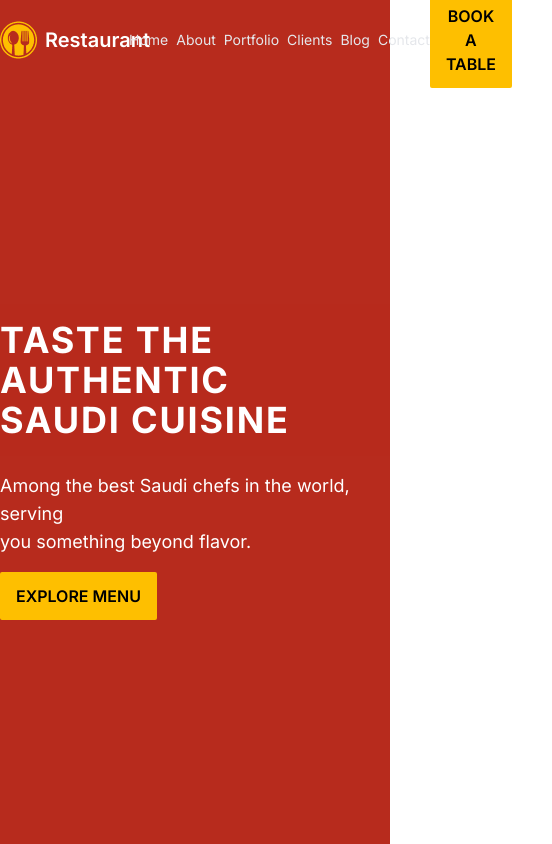
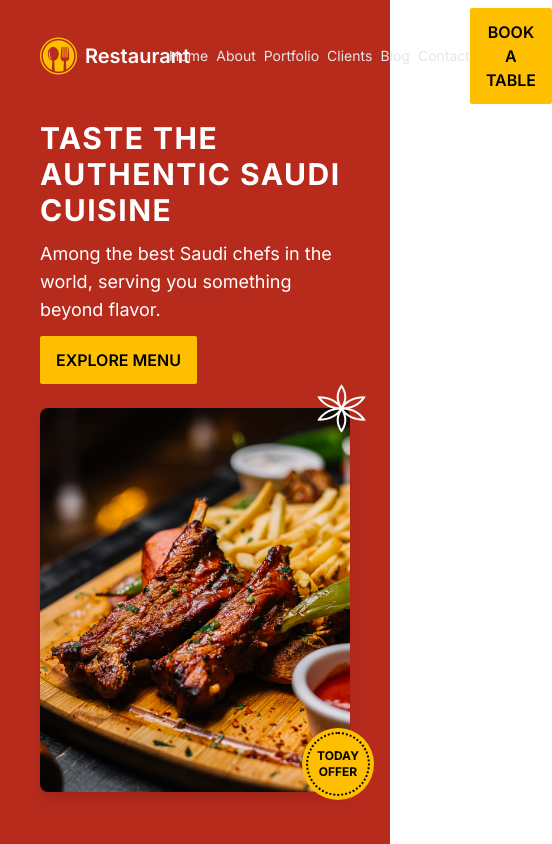
Before and after one commit to AktherHosen/Restaurant, a React (Vite) app: page / in a window 390 px wide. Shown: the top 844 px of the page, 552 px wide, since content can reach past the window. Built offline with nearby package versions, Linux system fonts and the light colour scheme.

Commit message:
Banner responsive complete

```diff
--- a/src/components/Home/Banner.jsx
+++ b/src/components/Home/Banner.jsx
@@ -4,30 +4,30 @@ import PrimaryButton from "../Button/PrimaryButton";
 import StarImg from "../../assets/star.png";
 const Banner = () => {
   return (
-    <div className="container mx-auto flex items-center h-[calc(100vh-80px)] relative">
-      <div className="space-y-4 relative z-20 rounded-lg lg:-mr-20">
-        <h1 className="text-4xl lg:text-6xl font-bold tracking-wider text-white bg-[#b72b1d] bg-opacity-50 inline-block  py-4 pr-4">
-          TASTE THE AUTHENTIC <br /> SAUDI CUISINE
+    <div className=" mx-auto flex flex-col lg:flex-row gap-6 lg:gap-0 items-center min-h-[calc(100vh-80px)] relative">
+      <div className="space-y-3 lg:space-y-4 relative z-20 rounded-lg mt-6 lg:mt-2 lg:-mr-20">
+        <h1 className="text-3xl lg:text-6xl lg:max-w-3xl font-bold tracking-wider text-white bg-[#b72b1d] bg-opacity-50 inline-block  lg:py-4 lg:pr-4">
+          TASTE THE AUTHENTIC SAUDI CUISINE
         </h1>
-        <p className="text-lg lg:text-xl text-white">
-          Among the best Saudi chefs in the world, serving <br /> you something
-          beyond flavor.
+        <p className="text-lg lg:text-xl text-white lg:max-w-xl">
+          Among the best Saudi chefs in the world, serving you something beyond
+          flavor.
         </p>
         <PrimaryButton label={"EXPLORE MENU"} />
       </div>
 
-      <div className="lg:w-1/2 hidden lg:block relative -ml-12 w-full">
+      <div className="lg:w-1/2  relative lg:-ml-12 w-full">
         <img
           src={BannerImg}
           alt="Saudi Cuisine"
           className="rounded-lg shadow-lg h-96 w-full object-cover"
         />
 
-        <div className="absolute -top-10 -right-8">
+        <div className="absolute -top-6 lg:-top-10 -right-4 lg:-right-8">
           <img src={StarImg} alt="" />
         </div>
-        <div className="bg-[#FEBF00] w-fit rounded-full p-1 text-black absolute -right-10 top-80">
-          <h1 className="border-dotted border-2 border-black uppercase rounded-full h-20 w-20 text-center  flex items-center font-bold">
+        <div className="bg-[#FEBF00] w-fit rounded-full p-1 text-black absolute -right-6 lg:-right-10 top-80">
+          <h1 className="border-dotted border-2 border-black uppercase rounded-full h-16 w-16 lg:h-20 lg:w-20 text-center text-xs lg:text-lg  flex items-center font-bold">
             Today Offer
           </h1>
         </div>
--- a/src/components/Home/Header.jsx
+++ b/src/components/Home/Header.jsx
@@ -5,7 +5,7 @@ import Container from "../Container/Container";
 
 const Header = () => {
   return (
-    <div className="bg-[#b72b1d] text-white min-h-[600px] ">
+    <div className="bg-[#b72b1d] text-white min-h-[600px] px-10 py-4">
       <Container>
         <Navbar />
         <Banner />
```
